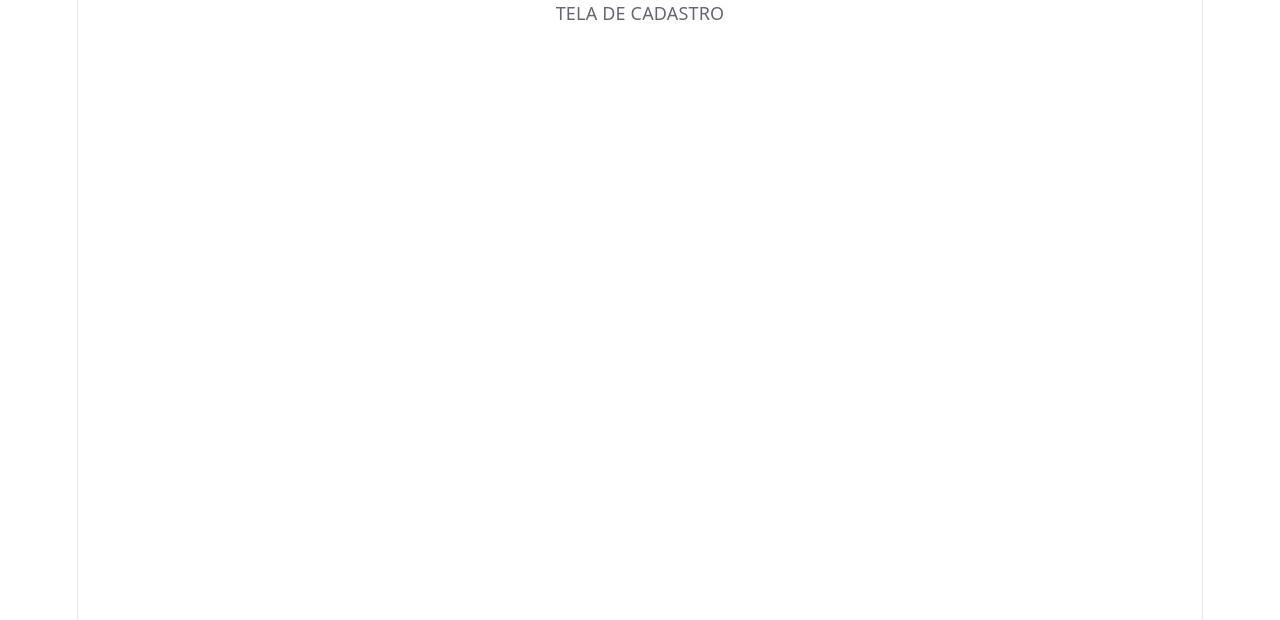
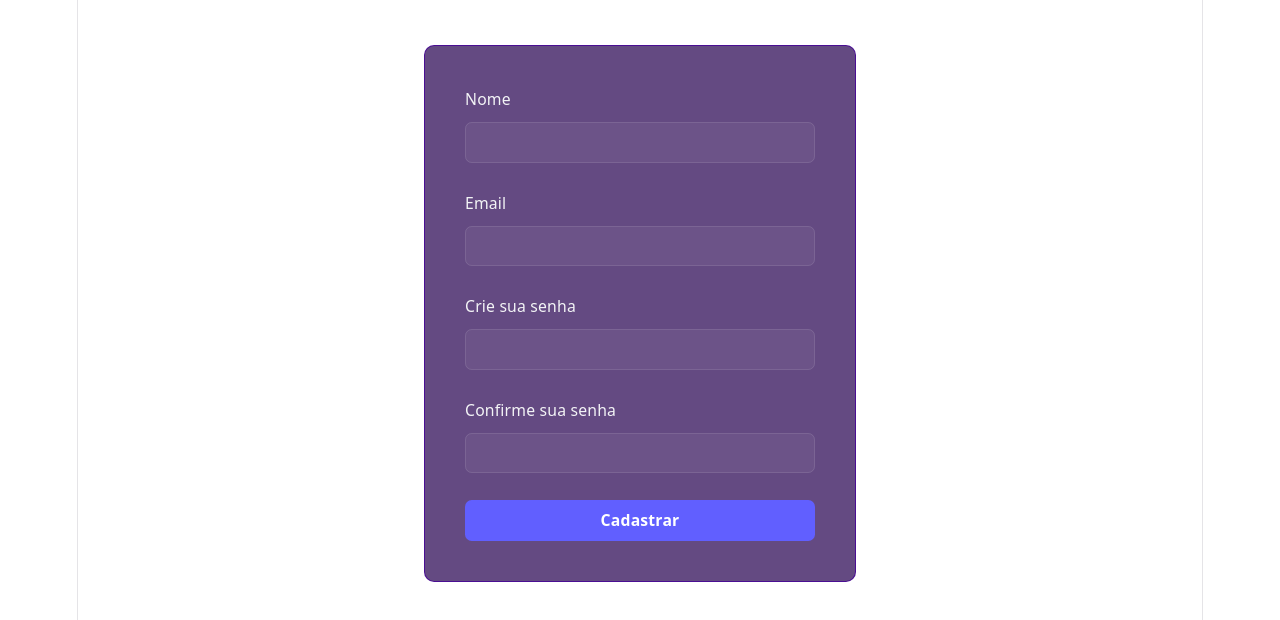
Before and after one commit to ViniciusS26/chowing, a React (Vite) app in the folder client/: page /register in a window 1280 px wide. Shown: the top 620 px of the page. Built offline with nearby package versions, Linux system fonts and the light colour scheme.

Commit message:
feat: criando tela de cadastro de usuário

```diff
--- a/client/src/Login/Login.tsx
+++ b/client/src/Login/Login.tsx
@@ -30,8 +30,8 @@ function Login(){
         </div>
 
         <div>
-          <button type="submit" className="flex w-full border border-solid
-  justify-center rounded-md b px-3 py-1.5 text-sm/6 font-semibold text-white hover:bg-indigo-400 focus-visible:outline-2 focus-visible:outline-offset-2 focus-visible:outline-indigo-500">Criar sua conta</button>
+          <a href='/Register' className="flex w-full border border-solid
+  justify-center rounded-md b px-3 py-1.5 text-sm/6 font-semibold text-white hover:bg-indigo-400 focus-visible:outline-2 focus-visible:outline-offset-2 focus-visible:outline-indigo-500">Criar sua conta</a>
         </div>
       </form>
     </div>
--- a/client/src/Register/Register.css
+++ b/client/src/Register/Register.css
@@ -0,0 +1,7 @@
+.register-form{
+    border: 1px solid #450297d2;
+    padding: 40px;
+    border-radius: 10px;
+    box-shadow: 40px #450297d2;
+    background-color: #432468d2;
+}
--- a/client/src/Register/Register.tsx
+++ b/client/src/Register/Register.tsx
@@ -1,6 +1,50 @@
+import './Register.css'
+
 function Register(){
     return(
-        <div>TELA DE CADASTRO</div>
+        <div className="register-form mt-10 sm:mx-auto sm:w-full sm:max-w-sm">
+            <form action="#" method="POST" className="space-y-6">
+                <div>
+                    <div className='flex'>
+                        <label htmlFor="name" className="block items-start text-sm/6 font-medium text-gray-100">Nome</label>
+                    </div>
+                    <div className="mt-2">
+                        <input id="name" type="text" name="name" required  className="block w-full rounded-md bg-white/5 px-3 py-1.5 text-base text-white outline-1 -outline-offset-1 outline-white/10 placeholder:text-gray-500 focus:outline-2 focus:-outline-offset-2 focus:outline-indigo-500 sm:text-sm/6" />
+                    </div>
+                </div>
+
+                <div>
+                    <div className='flex'>
+                        <label htmlFor="email" className="block items-start text-sm/6 font-medium text-gray-100">Email</label>
+                    </div>
+                    <div className="mt-2">
+                        <input id="email" type="email" name="email" required  className="block w-full rounded-md bg-white/5 px-3 py-1.5 text-base text-white outline-1 -outline-offset-1 outline-white/10 placeholder:text-gray-500 focus:outline-2 focus:-outline-offset-2 focus:outline-indigo-500 sm:text-sm/6" />
+                    </div>
+                </div>
+
+                <div>
+                    <div className="flex ">
+                        <label htmlFor="password" className="block text-sm/6 font-medium text-gray-100">Crie sua senha</label>
+                    </div>
+                    <div className="mt-2">
+                        <input id="password" type="password" name="password" required  className="block w-full rounded-md bg-white/5 px-3 py-1.5 text-base text-white outline-1 -outline-offset-1 outline-white/10 placeholder:text-gray-500 focus:outline-2 focus:-outline-offset-2 focus:outline-indigo-500 sm:text-sm/6" />
+                    </div>
+                </div>
+
+                <div>
+                    <div className="flex ">
+                        <label htmlFor="comfirm_password" className="block text-sm/6 font-medium text-gray-100">Confirme sua senha</label>
+                    </div>
+                    <div className="mt-2">
+                        <input id="comfirm_password" type="password" name="comfirm_password" required  className="block w-full rounded-md bg-white/5 px-3 py-1.5 text-base text-white outline-1 -outline-offset-1 outline-white/10 placeholder:text-gray-500 focus:outline-2 focus:-outline-offset-2 focus:outline-indigo-500 sm:text-sm/6" />
+                    </div>
+                </div>
+
+                <div>
+                    <button type="submit" className="flex w-full justify-center rounded-md bg-indigo-500 px-3 py-1.5 text-sm/6 font-semibold text-white hover:bg-indigo-400 focus-visible:outline-2 focus-visible:outline-offset-2 focus-visible:outline-indigo-500">Cadastrar</button>
+                </div>
+            </form>
+    </div>
     )
 }
 
```
